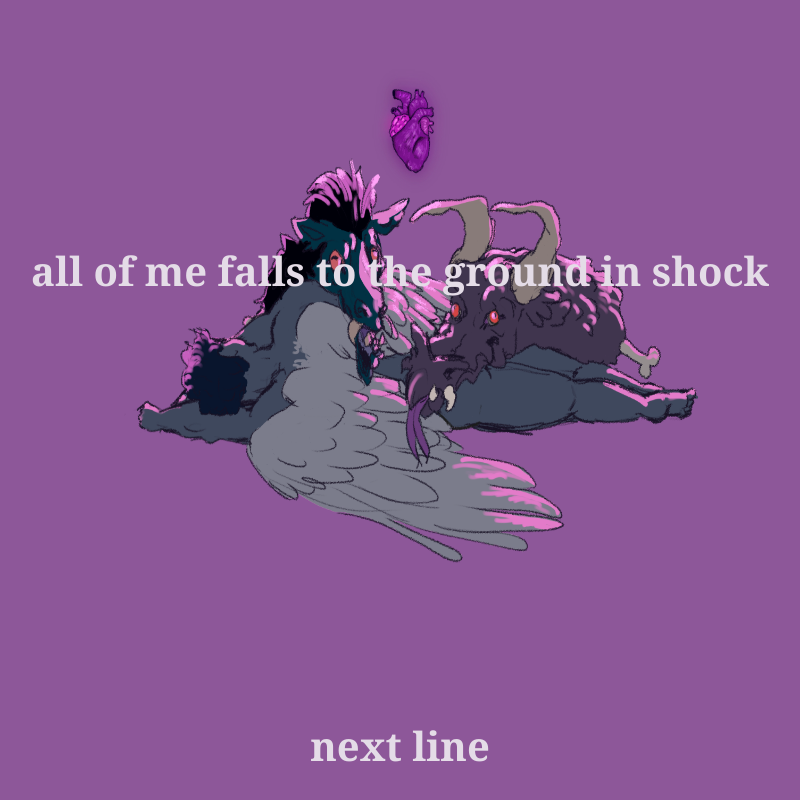
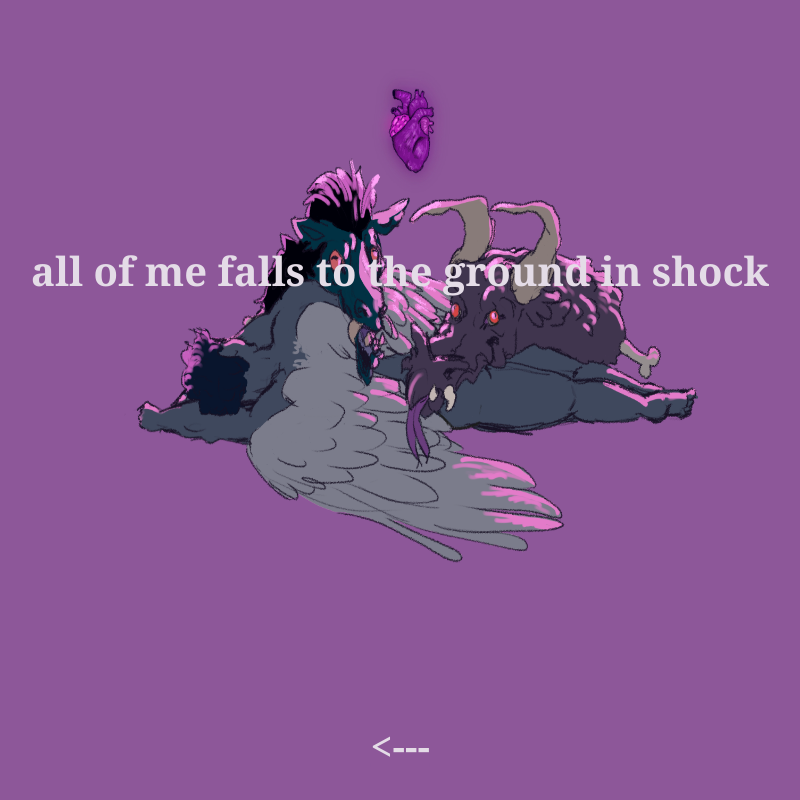
Before and after one commit to Kylie-B/DAK-Fall, a plain HTML site: page index.html in a window 1280 px wide. Shown: the part 4275-5075 px from the top of the page, without its empty margins (240-1040 px from the left). Drawn offline with Linux system fonts and the light colour scheme.

Commit message:
Update index.html

```diff
--- a/index.html
+++ b/index.html
@@ -20,6 +20,6 @@
         <img src ="Ground_Update.png" width="350" height="1000" class="icw"/>
     </div>
     <div id = "Next Line">
-        <a href = "groupsgithublinkhere" target = "_blank"> <h5>next line</h5></a>
+        <a href = "groupsgithublinkhere" target = "_blank"> <h5><---</h5></a>
         </body>
     </html>
```
